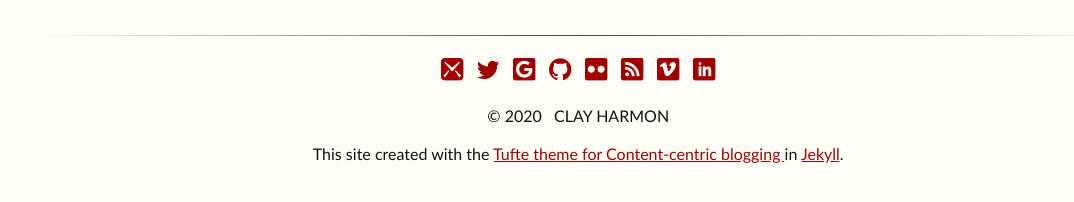
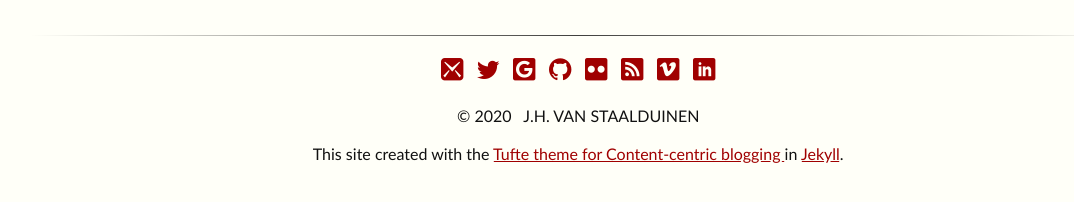
Before and after one commit to jhvanstaalduinen/jhvanstaalduinen.github.io, a Jekyll site: the page built from index.html, in a window 1280 px wide. Shown: the part 392-594 px from the top of the page, without its empty margins (33-1107 px from the left). Built offline with Jekyll 4.4.1, drawn with Linux system fonts in a browser that asks for light colours; some web fonts are replaced.

Commit message:
Update _config.yml

```diff
--- a/_config.yml
+++ b/_config.yml
@@ -1,7 +1,7 @@
 baseurl:
-title: Tufte-Jekyll
+title: Personal webpage
 subtitle: Content-centric blogging
-author: clay harmon
+author: J.H. van Staalduinen
 simple_search: http://google.com/search
 description: A Jekyll theme for content-rich sites
 name: tufte
```
